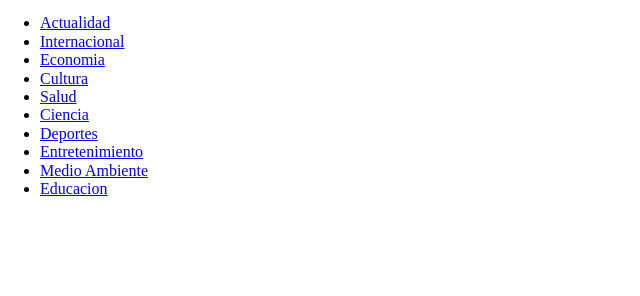
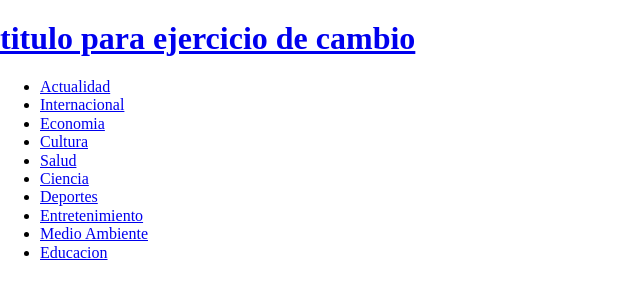
Before and after one commit to Pedro91161033/wordpress1, a plain HTML site: page index.html in a window 1280 px wide. Shown: the part 180-476 px from the top of the page, without its empty margins (0-640 px from the left). Drawn offline with Linux system fonts and the light colour scheme; a web font is replaced by a local one.

Commit message:
segunda prueba de carga a github

```diff
--- a/index.html
+++ b/index.html
@@ -19,6 +19,7 @@
         <div class="logo">
             <a href="index.html">
             <img src="./assets/logo.svg" alt="logo de vision">
+            <h1>titulo para ejercicio de cambio</h1>
             </a>
         </div>
         <div class="contenedor-navbar" id="contenedor-navbar">
```
Also changed, not shown: imagen control de versiones.png (added).
